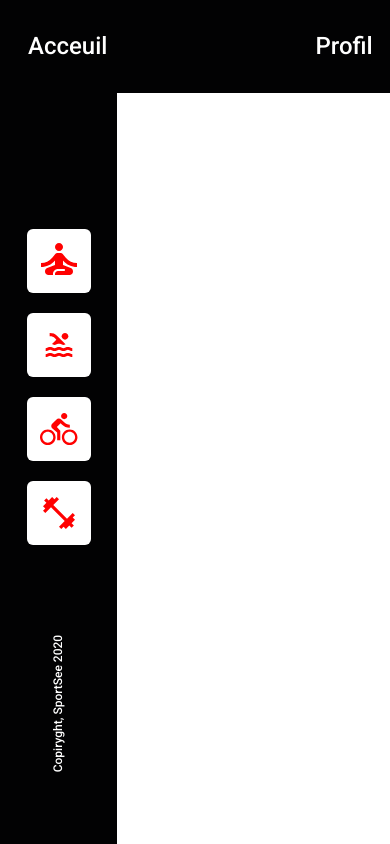
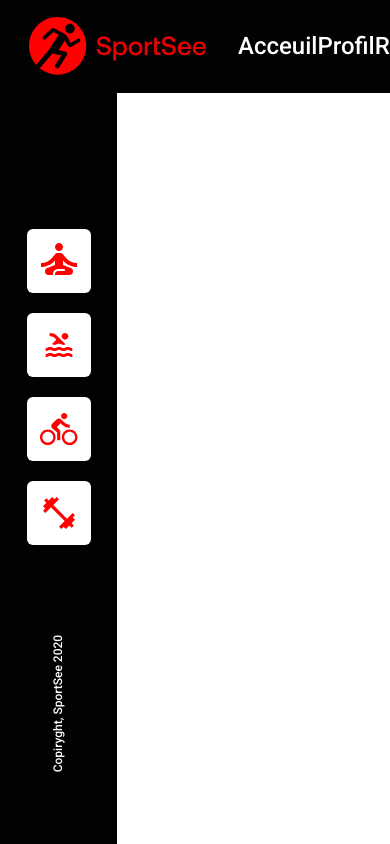
Before and after one commit to Delia-1/OC-12-SportSee-front, a React (Vite) app: page / in a window 390 px wide. Built offline with nearby package versions, Linux system fonts and the light colour scheme.

Commit message:
fix geader responsive

```diff
--- a/src/styles/components/_header.scss
+++ b/src/styles/components/_header.scss
@@ -3,15 +3,14 @@
 
 .header {
   display: flex;
-  justify-content: space-between;
   align-items: center;
-  // border: 1px solid green;
-  margin: 0;
   padding: 16px 28px;
   background-color: $bg-dark;
+  gap: 2rem;
 
   &__logo-wrapper {
     width: 178px;
+    min-width: 178px;
     height: 61px;
   }
 
@@ -21,9 +20,10 @@
   }
 
   &__nav {
+    flex: 1;
     display: flex;
-    gap: 13rem;
-    margin-right: 3.8rem;
+    justify-content: space-evenly;
+    align-items: center;
   }
 
   &__navLink {
@@ -31,5 +31,6 @@
     font-weight: 500;
     font-size: $font-size-lg;
     color: $white;
+    white-space: nowrap;
   }
 }
```
